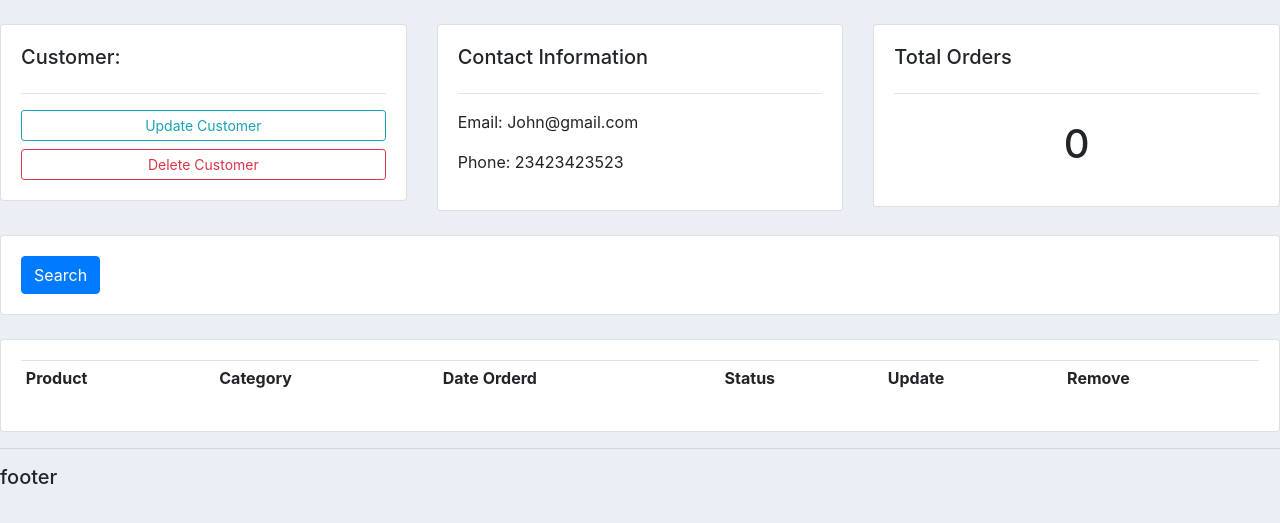
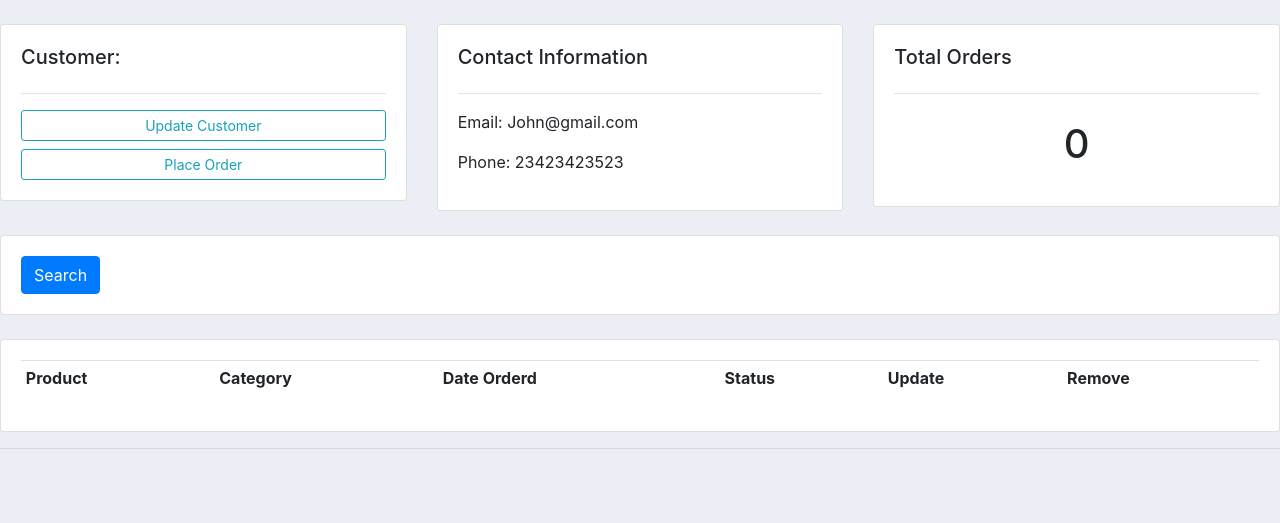
Before and after one commit to Nour-Elgeziry/Djago-CRM, a Django app: page /customer/2 in a window 1280 px wide. Shown: the part 158-681 px from the top of the page. Run offline with Django 3.2, Linux system fonts and the light colour scheme; data comes from the database, SQL or seed files in the repository; both versions use the stored data as it was after the commit; lists and menus that the app fills with data are empty; some libraries are stand-ins or nearby versions.

Commit message:
used formsets and linked order creation to customer choosen

```diff
--- a/crm1/accounts/templates/accounts/customer.html
+++ b/crm1/accounts/templates/accounts/customer.html
@@ -8,7 +8,7 @@
                 <h5>Customer:</h5>
                 <hr>
                 <a class="btn btn-outline-info  btn-sm btn-block" href="">Update Customer</a>
-                <a class="btn btn-outline-danger  btn-sm btn-block" href="">Delete Customer</a>
+                <a class="btn btn-outline-info  btn-sm btn-block" href="{% url 'createOrder' customer.id %}">Place Order</a>
 
             </div>
         </div>
--- a/crm1/accounts/templates/accounts/dashboard.html
+++ b/crm1/accounts/templates/accounts/dashboard.html
@@ -32,7 +32,7 @@
 			<h5>LAST 5 ORDERS</h5>
 			<hr>
 			<div class="card card-body">
-				<a class="btn btn-primary  btn-sm btn-block" href=" {% url 'createOrder' %}">Create Order</a>
+
 				<table class="table table-sm">
 					<tr>
 						<th>Product</th>
--- a/crm1/accounts/templates/accounts/main.html
+++ b/crm1/accounts/templates/accounts/main.html
@@ -18,7 +18,7 @@
 
     {% endblock %}
     <hr>
-    <h5>footer</h5>
+
 
 
 </body>
--- a/crm1/accounts/templates/accounts/order_form.html
+++ b/crm1/accounts/templates/accounts/order_form.html
@@ -4,8 +4,12 @@
     <div class="col-md-6">
         <div class="card card-body">
             <form method="POST" action="">
+                {{ formset.management_form }}
                 {% csrf_token %}
+                {% for form in formset %}
+                <hr>
                 {{form}}
+                {% endfor %}
                 <input class="btn btn-sm btn-info" type="submit" name="Submit">
             </form>
         </div>
--- a/crm1/accounts/urls.py
+++ b/crm1/accounts/urls.py
@@ -6,7 +6,7 @@ urlpatterns = [
     path('products/', views.products, name="products"),
     path('customer/<str:pk>', views.customer, name="customer"),
 
-    path('create_order', views.createOrder, name="createOrder"),
+    path('create_order/<str:pk>', views.createOrder, name="createOrder"),
     path('update_order/<str:pk>', views.updateOrder, name="updateOrder"),
     path('delete_order/<str:pk>', views.deleteOrder, name="deleteOrder"),
 
--- a/crm1/accounts/views.py
+++ b/crm1/accounts/views.py
@@ -3,6 +3,7 @@ from django.shortcuts import render, redirect
 from django.http import HttpResponse
 from .models import *
 from .forms import OrderForm
+from django.forms import inlineformset_factory
 # Create your views here.
 
 
@@ -38,18 +39,26 @@ def customer(request, pk):
     context = {'customer':customer, 'orders':orders, 'total_order':total_order }
     return render(request, 'accounts/customer.html', context)
 
-def createOrder(request):
-    form = OrderForm()
+    ## Order module instace used to change existing form, weher inintial  is to define inintial value for s pecific field
+
+def createOrder(request,pk):
+    #get customer by id
+    customer = Customer.objects.get(id=pk)
+    # creating the formset
+    OrderFormSet = inlineformset_factory(Customer, Order, fields=('product', 'status'), extra=10)
+    #creating form set instance
+    formset = OrderFormSet(queryset=Order.objects.none() ,instance=customer)
+    #form = OrderForm(initial={'customer':customer})
     #check for POST requests
     if request.method == 'POST':
-        #store information in form
-        form = OrderForm(request.POST)
+        #store information in formset
+        formset = OrderFormSet(request.POST, instance=customer)
         #check if the form is valid
-        if form.is_valid():
-            form.save()
+        if formset.is_valid():
+            formset.save()
             return redirect('/')
 
-    context = {'form':form}
+    context = {'formset':formset}
     return render(request, 'accounts/order_form.html', context)
 
 
```
Also changed, not shown: crm1/db.sqlite3.
